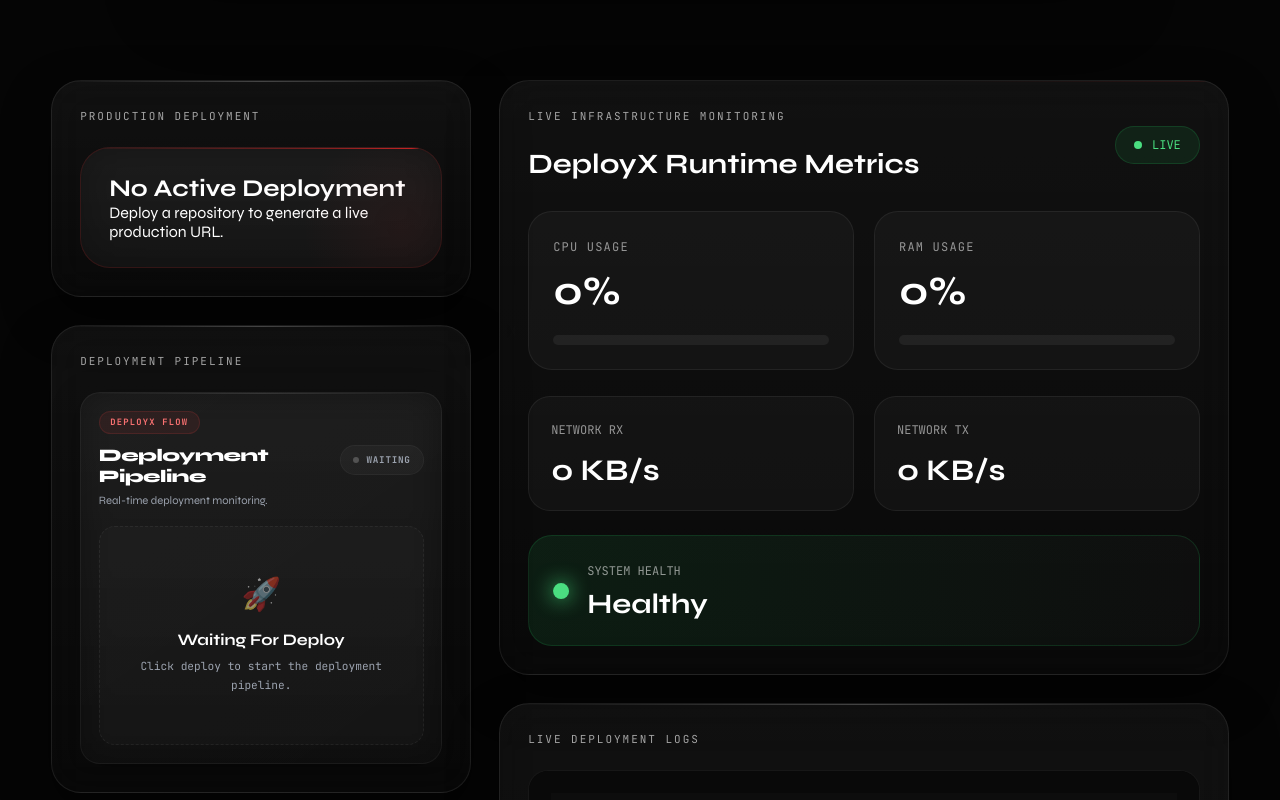
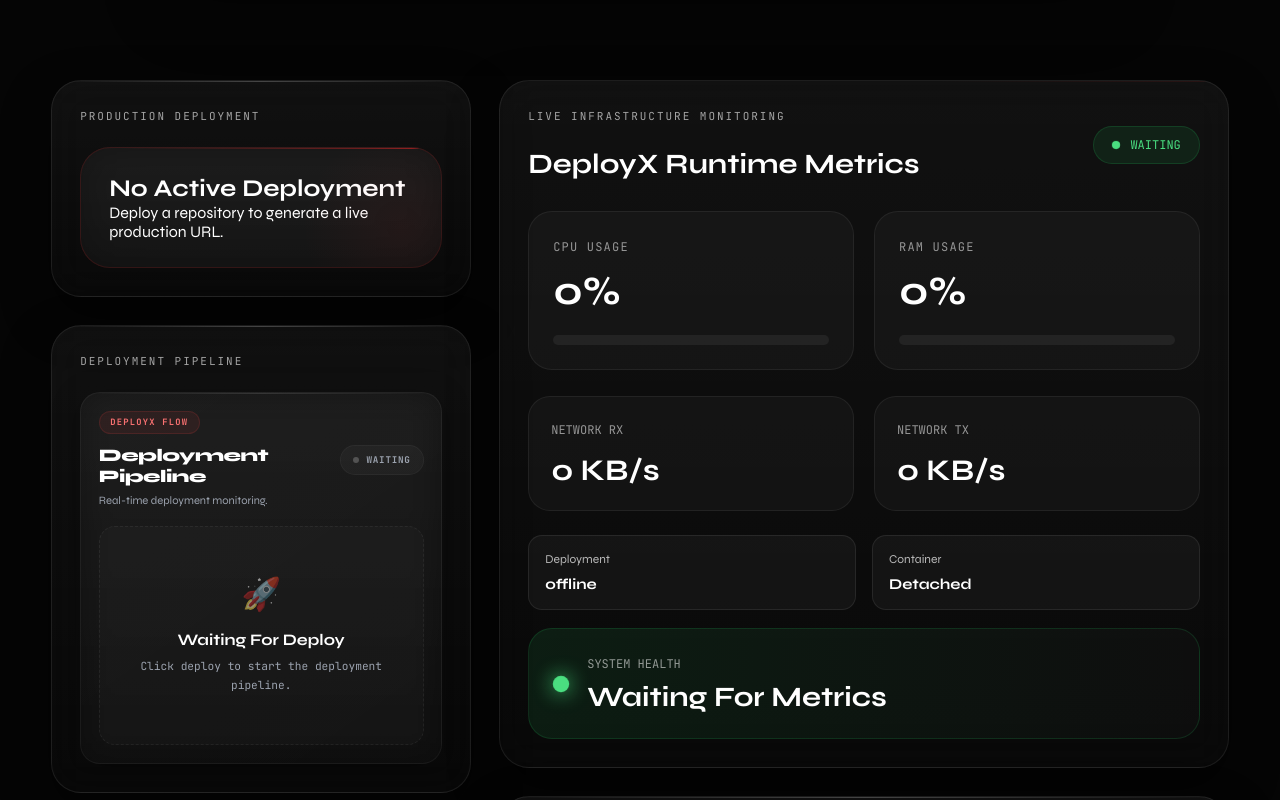
Before and after one commit to Sahil-Reshim/DeployX, a React app in the folder frontend/: page / in a window 1280 px wide. Shown: the part 920-1720 px from the top of the page. Built offline with nearby package versions, Linux system fonts and the light colour scheme; no server answers; the HTML template or start-up script is replaced by a standard one.

Commit message:
feat: add live infrastructure monitoring, runtime metrics and websocket deployment updates

```diff
--- a/frontend/src/hooks/useMonitoring.js
+++ b/frontend/src/hooks/useMonitoring.js
@@ -1,11 +1,6 @@
-import {
-  useEffect,
-  useState
-} from "react";
+import { useEffect, useState } from "react";
 
-function useMonitoring(
-  statusData
-) {
+function useMonitoring(statusData) {
 
   const [metrics, setMetrics] =
     useState({
@@ -13,7 +8,7 @@
       ram: 0,
       network_rx: 0,
       network_tx: 0,
-      health: "healthy"
+      health: "healthy",
     });
 
   const [cpuHistory, setCpuHistory] =
@@ -22,125 +17,74 @@
   const [ramHistory, setRamHistory] =
     useState([]);
 
-  const [
-    networkHistory,
-    setNetworkHistory
-  ] = useState([]);
-
-  /*
-  ─────────────────────────────────────────────
-  LIVE MONITORING
-  ─────────────────────────────────────────────
-  */
+  const [networkHistory, setNetworkHistory] =
+    useState([]);
 
   useEffect(() => {
 
-    if (
-      !statusData ||
-      !statusData.metrics
-    ) {
+    const liveMetrics =
+      statusData?.metrics;
+
+    if (!liveMetrics)
       return;
-    }
 
-    const liveMetrics =
-      statusData.metrics;
+    const cpu =
+      Number(liveMetrics.cpu || 0);
 
-    /*
-    SET METRICS
-    */
+    const ram =
+      Number(liveMetrics.ram || 0);
+
+    const network_rx =
+      Number(liveMetrics.network_rx || 0);
+
+    const network_tx =
+      Number(liveMetrics.network_tx || 0);
 
     setMetrics({
-
-      cpu:
-        liveMetrics.cpu || 0,
-
-      ram:
-        liveMetrics.ram || 0,
-
-      network_rx:
-        liveMetrics.network_rx || 0,
-
-      network_tx:
-        liveMetrics.network_tx || 0,
-
+      cpu,
+      ram,
+      network_rx,
+      network_tx,
       health:
         liveMetrics.health ||
-        "healthy"
-
+        "healthy",
     });
 
-    /*
-    CPU HISTORY
-    */
+    const timestamp =
+      new Date().toLocaleTimeString();
 
     setCpuHistory((prev) => [
-
-      ...prev.slice(-20),
-
+      ...prev.slice(-29),
       {
-        time:
-          new Date()
-            .toLocaleTimeString(),
-
-        value:
-          liveMetrics.cpu || 0
-      }
-
+        time: timestamp,
+        value: cpu,
+      },
     ]);
 
-    /*
-    RAM HISTORY
-    */
-
     setRamHistory((prev) => [
-
-      ...prev.slice(-20),
-
+      ...prev.slice(-29),
       {
-        time:
-          new Date()
-            .toLocaleTimeString(),
-
-        value:
-          liveMetrics.ram || 0
-      }
-
+        time: timestamp,
+        value: ram,
+      },
     ]);
 
-    /*
-    NETWORK HISTORY
-    */
-
     setNetworkHistory((prev) => [
-
-      ...prev.slice(-20),
-
+      ...prev.slice(-29),
       {
-        time:
-          new Date()
-            .toLocaleTimeString(),
-
-        rx:
-          liveMetrics.network_rx || 0,
-
-        tx:
-          liveMetrics.network_tx || 0
-      }
-
+        time: timestamp,
+        rx: network_rx,
+        tx: network_tx,
+      },
     ]);
 
   }, [statusData]);
 
   return {
-
     metrics,
-
     cpuHistory,
-
     ramHistory,
-
-    networkHistory
-
+    networkHistory,
   };
 
 }
--- a/frontend/src/pages/Dashboard.jsx
+++ b/frontend/src/pages/Dashboard.jsx
@@ -124,6 +124,12 @@
 
   } = useMonitoring(statusData);
 
+  const monitoringAvailable =
+  (metrics?.cpu || 0) > 0 ||
+  (metrics?.ram || 0) > 0 ||
+  (metrics?.network_rx || 0) > 0 ||
+  (metrics?.network_tx || 0) > 0;
+
   /*
   ─────────────────────────────────────────────
   LIVE STATUS UPDATE
@@ -132,50 +138,62 @@
   */
 
   useEffect(() => {
+  if (!statusData) return;
 
-    if (!statusData)
-      return;
+  setLatestDeployment((prev) => {
+    if (!prev) return prev;
 
-    setLatestDeployment((prev) => ({
-
-      ...(prev || {}),
-
+    return {
+      ...prev,
       status:
-        statusData.status ||
-        prev?.status,
+        statusData.status ??
+        prev.status,
 
       url:
-        statusData.url ||
-        prev?.url,
+        statusData.url ??
+        prev.url,
 
       logs:
-        statusData.logs ||
-        prev?.logs,
+        statusData.logs ??
+        prev.logs,
 
-    }));
+      metrics:
+        statusData.metrics ??
+        prev.metrics,
 
-    setActiveDeployment((prev) => ({
+      container_id:
+        statusData.container_id ??
+        prev.container_id,
+    };
+  });
 
-      ...(prev || {}),
+  setActiveDeployment((prev) => {
+    if (!prev) return prev;
 
+    return {
+      ...prev,
       status:
-        statusData.status ||
-        prev?.status,
+        statusData.status ??
+        prev.status,
 
       url:
-        statusData.url ||
-        prev?.url,
+        statusData.url ??
+        prev.url,
 
-    }));
+      metrics:
+        statusData.metrics ??
+        prev.metrics,
 
-  }, [
+      container_id:
+        statusData.container_id ??
+        prev.container_id,
+    };
+  });
 
-    statusData,
-
-    setLatestDeployment
-
-  ]);
-
+}, [
+  statusData,
+  setLatestDeployment
+]);
   /*
   ─────────────────────────────────────────────
   DEPLOYMENT PROGRESS
@@ -184,6 +202,7 @@
 
   const deploymentProgress =
     useMemo(() => {
+
 
       if (!latestDeployment)
         return 0;
@@ -248,7 +267,6 @@
   ACTIVE DEPLOYMENT NAME
   ─────────────────────────────────────────────
   */
-
   const deploymentName =
     useMemo(() => {
 
@@ -527,13 +545,19 @@
 
                       </div>
 
-                      <div className="monitoring-live">
+                      <div
+                      className={`monitoring-live ${
+                        monitoringAvailable
+                          ? "live"
+                          : "offline"
+                      }`}
+                    >
+                      <span className="live-dot"></span>
 
-                        <span className="live-dot"></span>
-
-                        LIVE
-
-                      </div>
+                      {monitoringAvailable
+                        ? "LIVE"
+                        : "WAITING"}
+                    </div>
 
                     </div>
 
@@ -618,6 +642,36 @@
                       </div>
 
                     </div>
+                    <div className="runtime-status-card">
+
+                        <div className="runtime-item">
+
+                          <span>
+                            Deployment
+                          </span>
+
+                          <strong>
+                            {latestDeployment?.status ||
+                              "offline"}
+                          </strong>
+
+                        </div>
+
+                        <div className="runtime-item">
+
+                          <span>
+                            Container
+                          </span>
+
+                          <strong>
+                            {latestDeployment?.container_id
+                              ? "Attached"
+                              : "Detached"}
+                          </strong>
+
+                        </div>
+
+                      </div>
 
                     {/* HEALTH */}
 
@@ -632,7 +686,9 @@
                         </span>
 
                         <h2>
-                          {metrics?.health || "Healthy"}
+                          {monitoringAvailable
+                            ? metrics?.health
+                            : "Waiting for Metrics"}
                         </h2>
 
                       </div>
@@ -793,8 +849,10 @@
               deploymentStatus={
                 latestDeployment?.status
               }
+              deploymentId={
+                latestDeployment?.id
+              }
             />
-
           </section>
 
         );
--- a/frontend/src/services/api.js
+++ b/frontend/src/services/api.js
@@ -1,13 +1,16 @@
 import axios from "axios";
 
 const API = axios.create({
-
   baseURL:
-
     import.meta.env.VITE_API_URL ||
-
     "http://127.0.0.1:5000",
 
+  headers: {
+    "Content-Type":
+      "application/json",
+  },
+
+  timeout: 30000,
 });
 
 export default API;
--- a/frontend/src/styles/monitoring.css
+++ b/frontend/src/styles/monitoring.css
@@ -168,3 +168,30 @@
     font-size: 28px;
   }
 }
+
+.runtime-status-card {
+  display: grid;
+  grid-template-columns: 1fr 1fr;
+  gap: 16px;
+  margin-top: 18px;
+  margin-bottom: 18px;
+}
+
+.runtime-item {
+  background: rgba(255,255,255,0.04);
+  border: 1px solid rgba(255,255,255,0.08);
+  border-radius: 14px;
+  padding: 16px;
+}
+
+.runtime-item span {
+  display: block;
+  font-size: 12px;
+  opacity: 0.7;
+  margin-bottom: 8px;
+}
+
+.runtime-item strong {
+  font-size: 15px;
+  font-weight: 700;
+}
```
